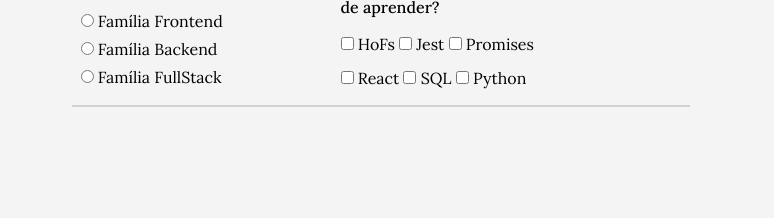
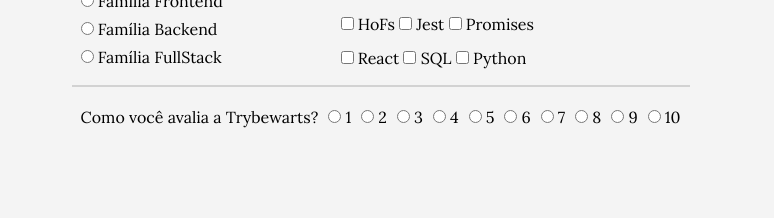
Before and after one commit to jpcp0614/Project-Trybewarts, a website: page index.html in a window 1280 px wide. Shown: the part 404-622 px from the top of the page, 0-774 px from the left. Drawn offline with Linux system fonts and the light colour scheme.

Commit message:
:sparkles: feat: Requisito 14

```diff
--- a/index.html
+++ b/index.html
@@ -90,7 +90,12 @@
                 <label for="frontend">Família Frontend</label>
               </div>
               <div id="back-tech">
-                <input type="radio" name="family" value="Backend" id="backend" />
+                <input
+                  type="radio"
+                  name="family"
+                  value="Backend"
+                  id="backend"
+                />
                 <label for="backend">Família Backend</label>
               </div>
               <div id="full-tech">
@@ -105,28 +110,85 @@
             </div>
           </div>
           <div class="container-label-content">
-            <label for="" id="label-content">Qual conteúdo você está com mais vontade de aprender?</label>
+            <label for="" id="label-content"
+              >Qual conteúdo você está com mais vontade de aprender?</label
+            >
             <div class="checks-content">
               <div class="hof-jest-promises">
-                <input type="checkbox" name="hofs" id="hofs" value="HoFs">
+                <input type="checkbox" name="hofs" id="hofs" value="HoFs" />
                 <label for="hofs">HoFs</label>
-                <input type="checkbox" name="jest" id="jest" value="Jest">
+                <input type="checkbox" name="jest" id="jest" value="Jest" />
                 <label for="jest">Jest</label>
-                <input type="checkbox" name="promises" id="promises" value="Promises">
+                <input
+                  type="checkbox"
+                  name="promises"
+                  id="promises"
+                  value="Promises"
+                />
                 <label for="promises">Promises</label>
               </div>
               <div class="react-sql-python">
-                <input type="checkbox" name="react" id="react" value="React">
+                <input type="checkbox" name="react" id="react" value="React" />
                 <label for="react">React</label>
-                <input type="checkbox" name="sql" id="sql" value="SQL">
+                <input type="checkbox" name="sql" id="sql" value="SQL" />
                 <label for="sql">SQL</label>
-                <input type="checkbox" name="python" id="python" value="Python">
+                <input
+                  type="checkbox"
+                  name="python"
+                  id="python"
+                  value="Python"
+                />
                 <label for="python">Python</label>
               </div>
             </div>
           </div>
         </div>
         <div class="linha"></div>
+        <div class="container-evaluation">
+          <div class="label-eval">
+            <label for="label-rate" id="label-rate">Como você avalia a Trybewarts?</label>
+          </div>
+          <div id="one">
+            <input type="radio" name="rate" id="one" value="1" />
+            <label for="one">1</label>
+          </div>
+          <div id="dois">
+            <input type="radio" name="rate" id="dois" value="2" />
+            <label for="dois">2</label>
+          </div>
+          <div id="tres">
+            <input type="radio" name="rate" id="tres" value="3" />
+            <label for="tres">3</label>
+          </div>
+          <div id="quatro">
+            <input type="radio" name="rate" id="quatro" value="4" />
+            <label for="quatro">4</label>
+          </div>
+          <div id="cinco">
+            <input type="radio" name="rate" id="cinco" value="5" />
+            <label for="cinco">5</label>
+          </div>
+          <div id="seis">
+            <input type="radio" name="rate" id="seis" value="6" />
+            <label for="seis">6</label>
+          </div>
+          <div id="sete">
+            <input type="radio" name="rate" id="sete" value="7" />
+            <label for="sete">7</label>
+          </div>
+          <div id="oito">
+            <input type="radio" name="rate" id="oito" value="8" />
+            <label for="oito">8</label>
+          </div>
+          <div id="nove">
+            <input type="radio" name="rate" id="nove" value="9" />
+            <label for="nove">9</label>
+          </div>
+          <div id="dez">
+            <input type="radio" name="rate" id="dez" value="10" />
+            <label for="dez">10</label>
+          </div>
+        </div>
       </form>
       <img
         src="images/trybewarts-colored.svg"
--- a/style.css
+++ b/style.css
@@ -170,6 +170,14 @@ body {
   padding: 7px 0;
 }
 
+/* container de avaliação */
+.container-evaluation {
+  display: flex;
+  justify-content: space-between;
+  margin: 10px 0;
+  width: 600px;
+}
+
 /* ------ LOGO ------ */
 #trybewarts-forms-logo {
   height: 500px;
```
